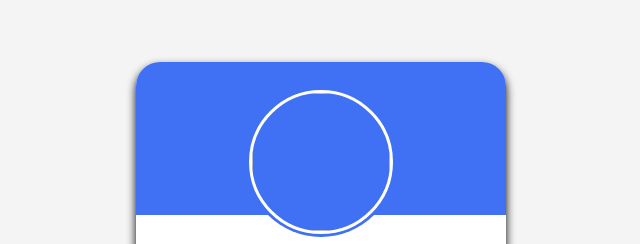
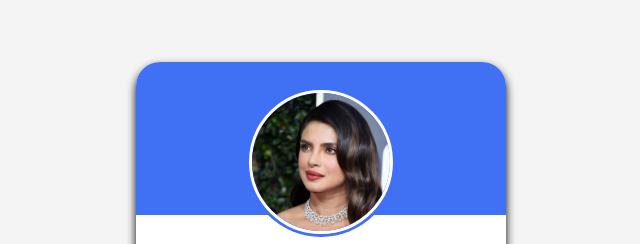
Before and after one commit to ThilinikaEvanthi1221/Profile-Card-with-CSS-and-HTML, a plain HTML site: page index.html in a window 1280 px wide. Shown: the part 125-369 px from the top of the page, without its empty margins (319-959 px from the left). Drawn offline with nearby package versions, Linux system fonts and the light colour scheme.

Commit message:
Update index.html

```diff
--- a/index.html
+++ b/index.html
@@ -12,7 +12,7 @@
 <body>
     <div class="profile-card">
         <div class="image">
-            <img src="../new-branch/gettyimages-1197805428.jpg" alt="" class="profile-img">
+            <img src="gettyimages-1197805428.jpg" alt="" class="profile-img">
         </div>
 
     <div class="text-data">
```
